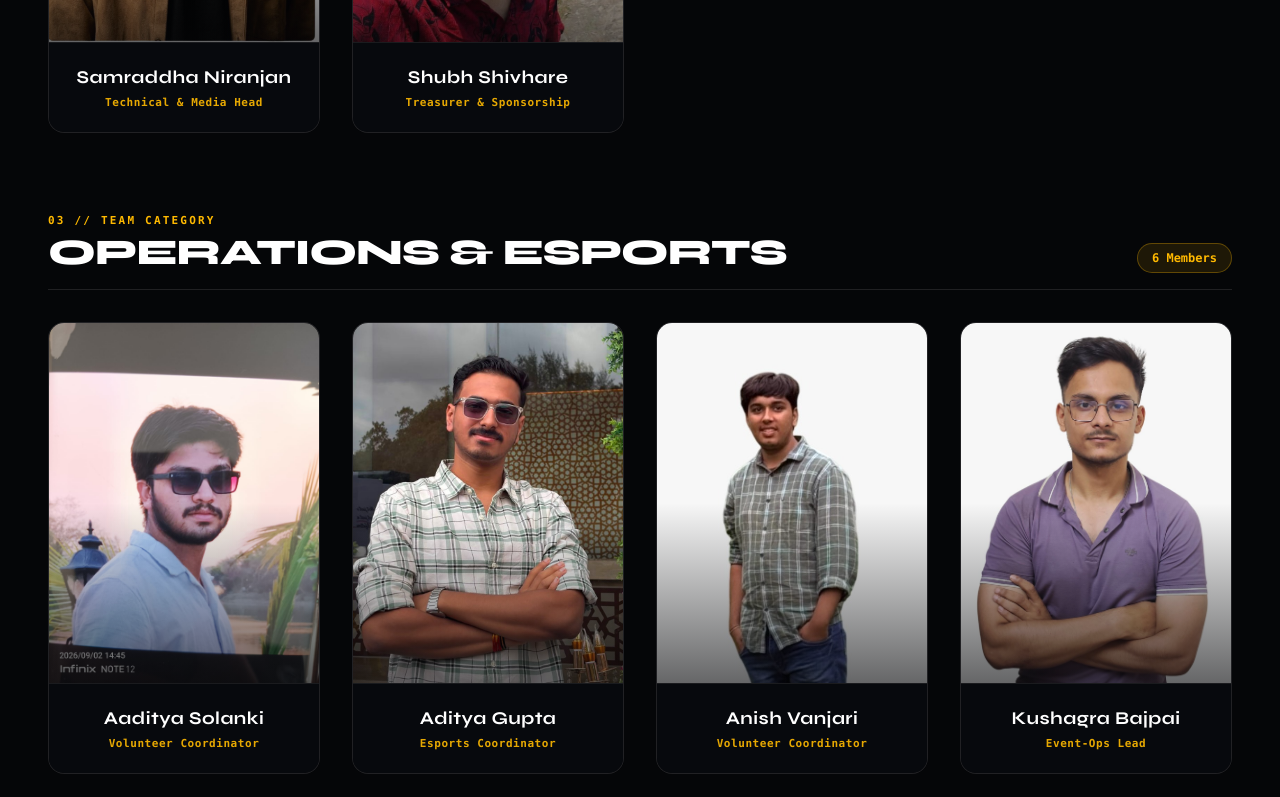
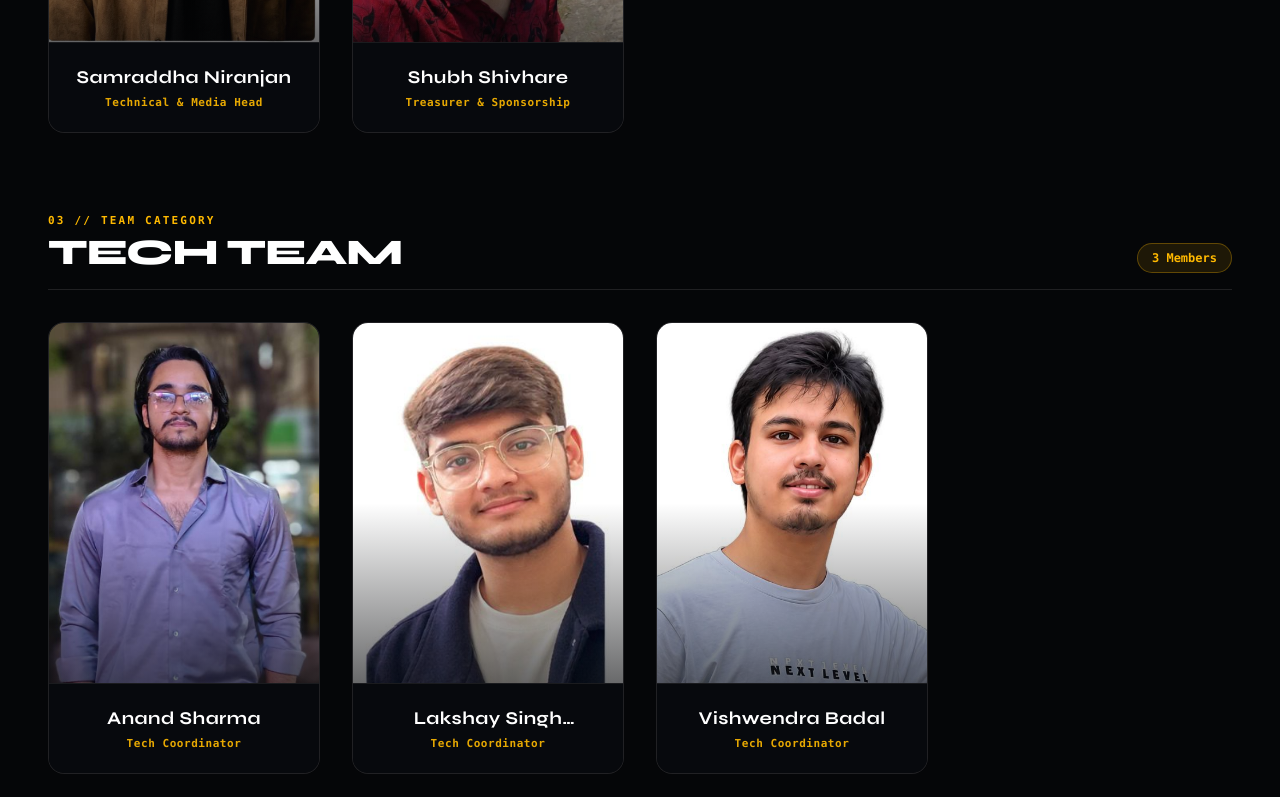
Before and after one commit to arena-iiitbpl/arena-web, a Next.js app: page /team in a window 1280 px wide. Shown: the part 2000-2797 px from the top of the page. Built offline with nearby package versions, Linux system fonts and the light colour scheme.

Commit message:
Move Tech Team to 3rd place on Meet the Team page

```diff
--- a/app/team/page.js
+++ b/app/team/page.js
@@ -13,10 +13,10 @@ export const revalidate = 0;
 const PREFERRED_TEAM_ORDER = [
   "Faculty In-Charge",
   "Core Executive Council",
+  "Tech Team",
   "Operations & Esports",
   "Event Coordinators",
   "Media & Design",
-  "Tech Team",
   "PG Volunteers",
 ];
 
```
Also changed, not shown: public/team/Faculty In-Charge/Dr. Pallavi  Athe,Female Faculty Incharge.jpeg (added), public/team/Faculty In-Charge/Dr. Paridhi Athe,Female Faculty-in-Charge.jpg (deleted).
